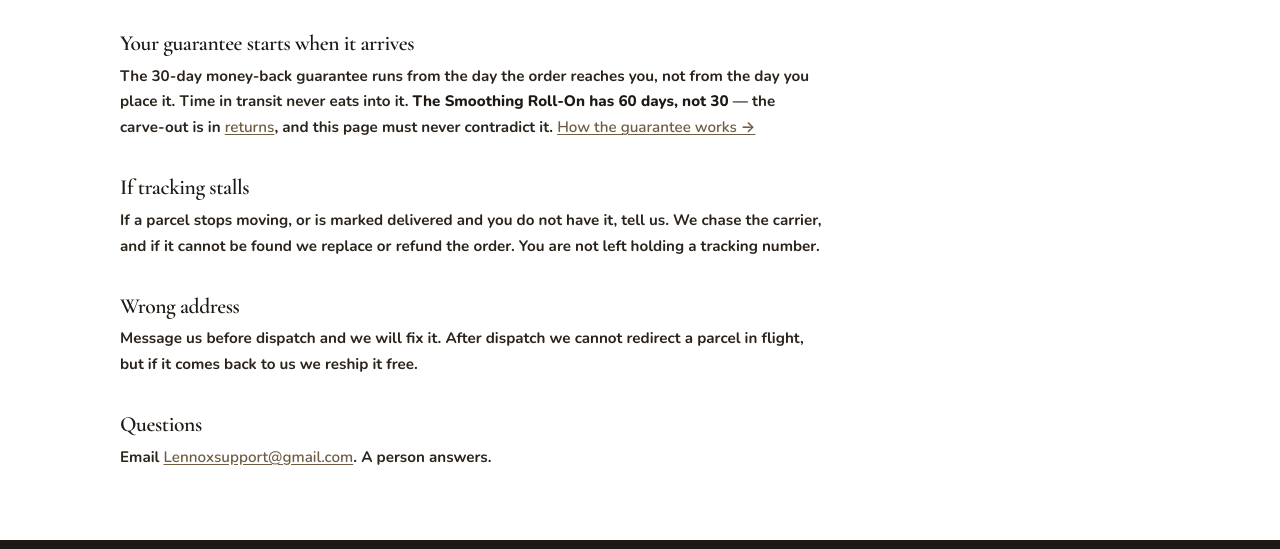
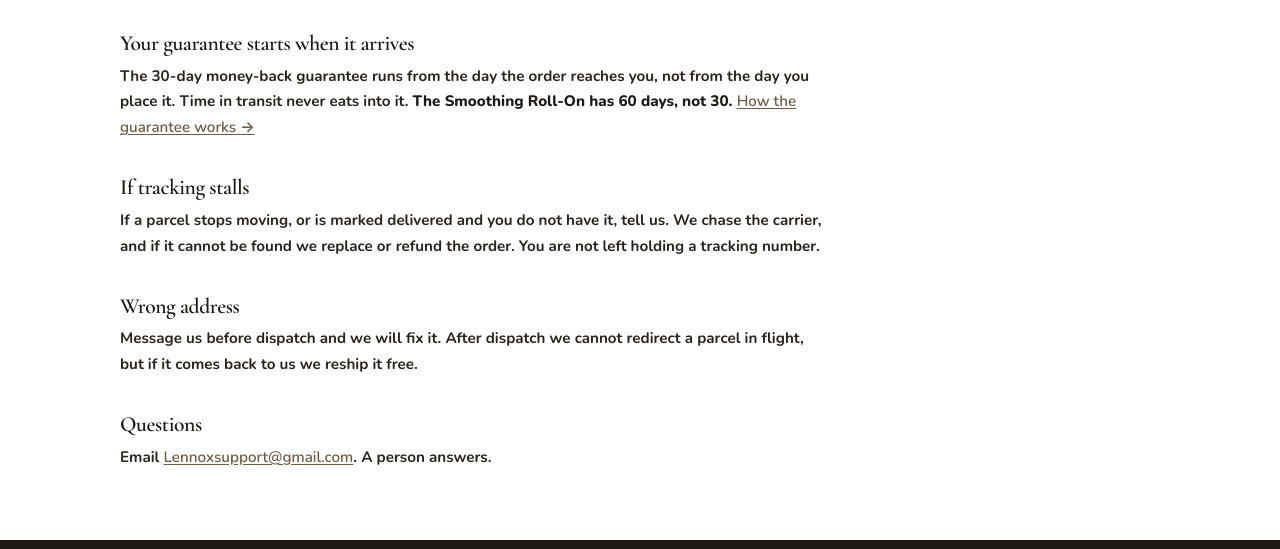
Before and after one commit to Aba223tuk/lennox-beauty, a plain HTML site: page shipping.html in a window 1280 px wide. Shown: the part 915-1464 px from the top of the page. Drawn offline with nearby package versions, Linux system fonts and the light colour scheme; a web font is replaced by a local one.

Commit message:
Shipping page: remove internal note that was showing to customers
Co-Authored-By: Claude Opus 5.5 <noreply@anthropic.com>

```diff
--- a/shipping.html
+++ b/shipping.html
@@ -156,8 +156,7 @@ src="https://www.facebook.com/tr?id=2111917956205326&ev=PageView&noscript=1"></n
       <h2>Your guarantee starts when it arrives</h2>
       <p>The 30-day money-back guarantee runs from the day the order reaches you, not from the
         day you place it. Time in transit never eats into it.
-        <b>The Smoothing Roll-On has 60 days, not 30</b> — the carve-out is in
-        <a href="/returns">returns</a>, and this page must never contradict it.
+        <b>The Smoothing Roll-On has 60 days, not 30.</b>
         <a href="/returns">How the guarantee works →</a></p>
 
       <h2>If tracking stalls</h2>
```
